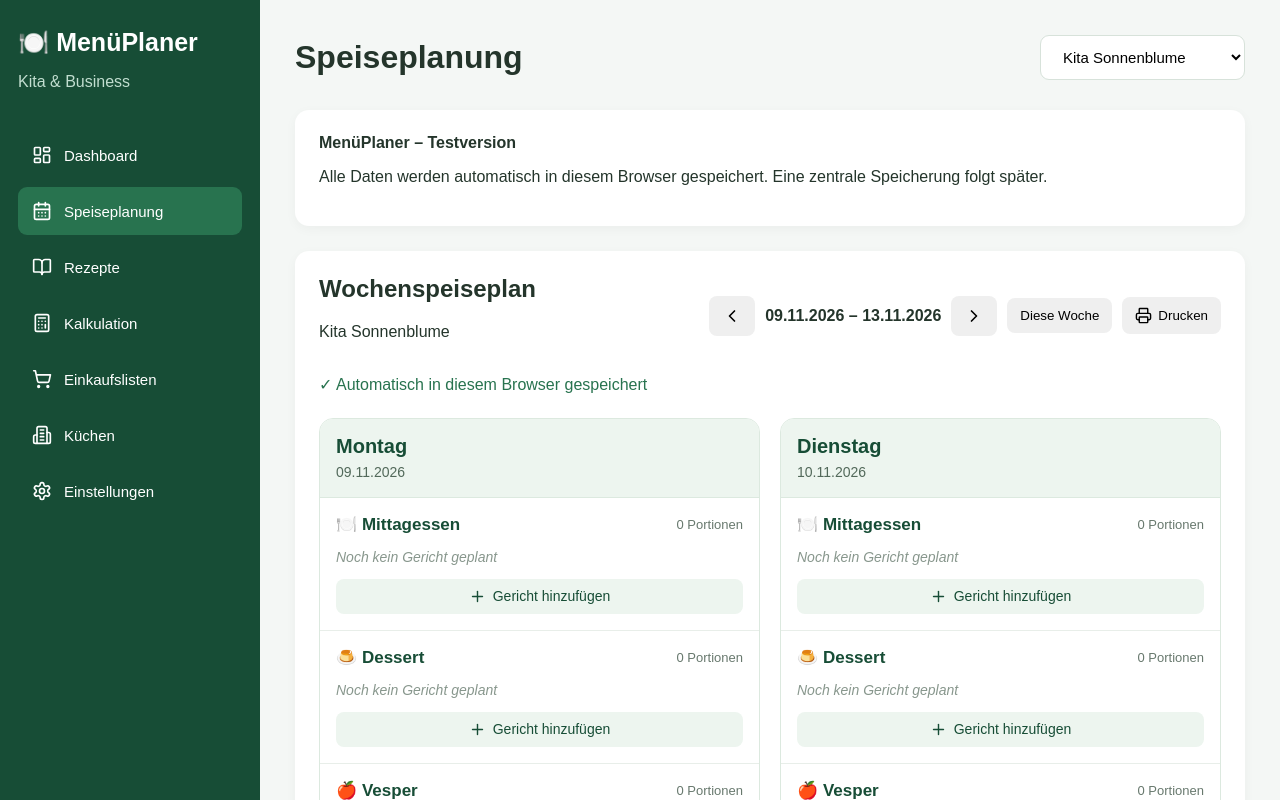
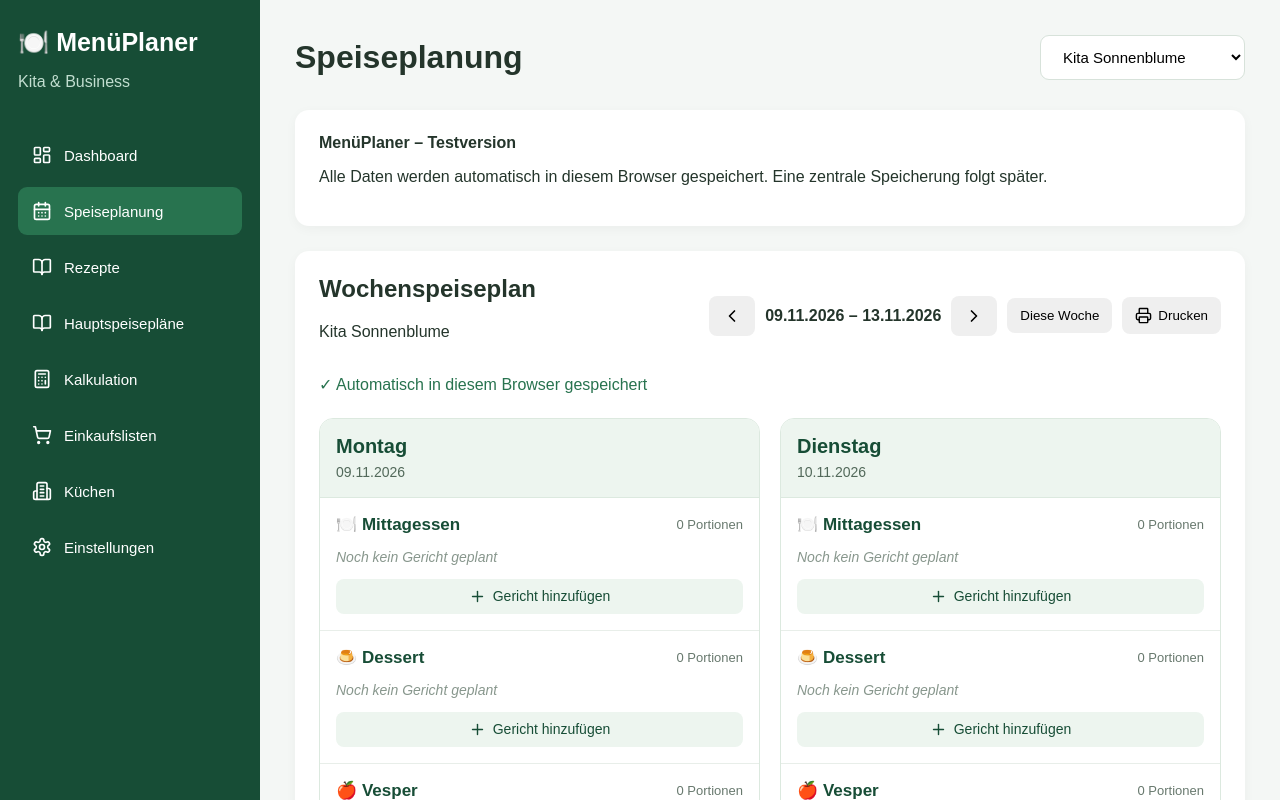
Before and after one commit to reitclub-lochau/Men-planer, a React (Vite) app: page / in a window 1280 px wide. Shown: the top 800 px of the page. Built offline with nearby package versions, Linux system fonts and the light colour scheme.

Commit message:
Add 'Hauptspeisepläne' to navigation menu

```diff
--- a/src/App.jsx
+++ b/src/App.jsx
@@ -36,6 +36,7 @@ const NAV = [
   ['Dashboard', LayoutDashboard],
   ['Speiseplanung', CalendarDays],
   ['Rezepte', BookOpen],
+  ['Hauptspeisepläne', BookOpen],
   ['Kalkulation', Calculator],
   ['Einkaufslisten', ShoppingCart],
   ['Küchen', Building2],
```
